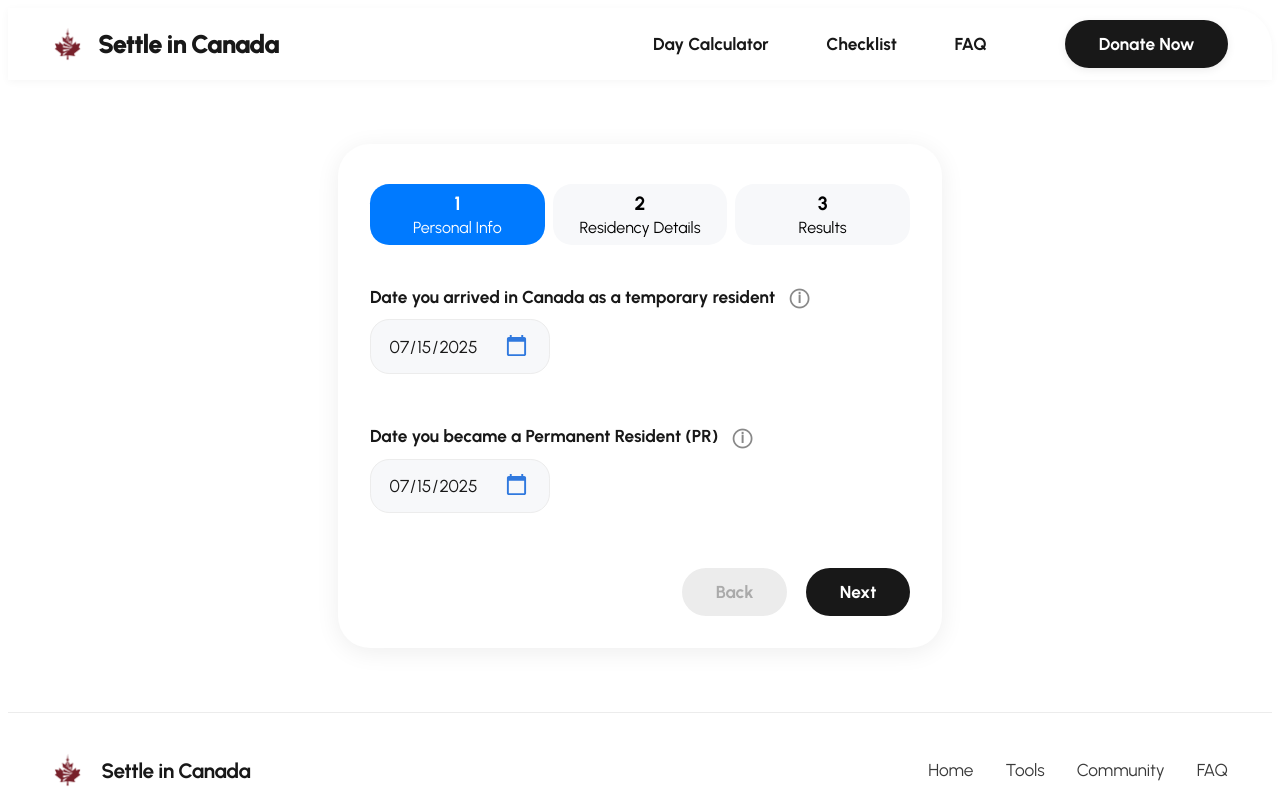
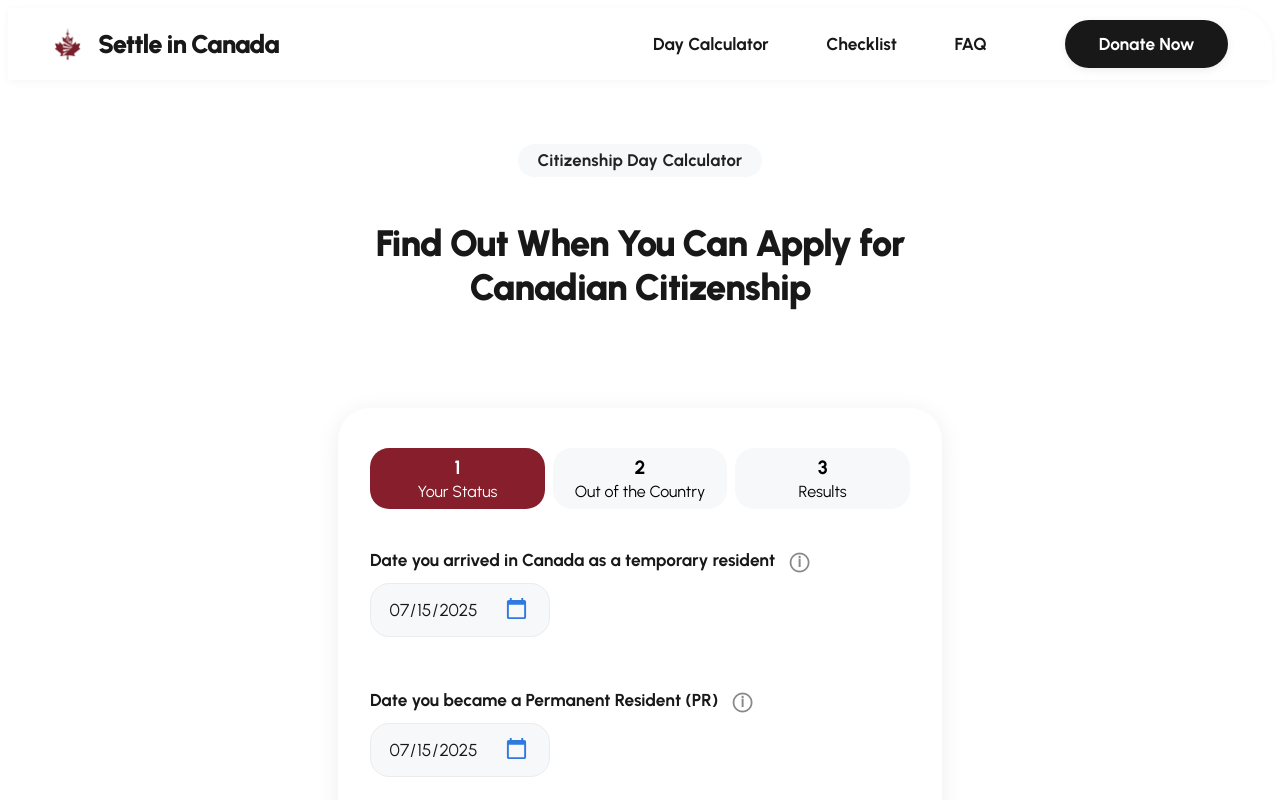
Before and after one commit to NatachaLng/settleincanada, a React (Create React App) app: page /calculator in a window 1280 px wide. Shown: the top 800 px of the page. Built offline with nearby package versions, Linux system fonts and the light colour scheme.

Commit message:
calculator UI update

```diff
--- a/src/components/CalculatorWizard.js
+++ b/src/components/CalculatorWizard.js
@@ -2,8 +2,8 @@ import React, { useState } from 'react';
 import styles from './CalculatorWizard.module.css';
 
 const steps = [
-  'Personal Info',
-  'Residency Details',
+  'Your Status',
+  'Out of the Country',
   'Results',
 ];
 
@@ -69,6 +69,40 @@ const CalculatorWizard = () => {
   }
 
   return (
+    <>
+      <div style={{
+        maxWidth: 540,
+        margin: '4rem auto 0 auto',
+        display: 'flex',
+        flexDirection: 'column',
+        alignItems: 'center',
+      }}>
+        <div style={{
+          display: 'inline-block',
+          background: '#f7f8fa',
+          color: '#222',
+          fontSize: '1.05rem',
+          fontWeight: 600,
+          borderRadius: '2rem',
+          padding: '0.4rem 1.2rem',
+          marginBottom: '1.2rem',
+          textAlign: 'center',
+          letterSpacing: '0.2px',
+        }}>
+          Citizenship Day Calculator
+        </div>
+        <h1 style={{
+          fontFamily: 'Urbanist, Arial, Helvetica, sans-serif',
+          fontWeight: 900,
+          fontSize: '2.3rem',
+          color: '#181818',
+          marginBottom: '2.2rem',
+          textAlign: 'center',
+          letterSpacing: '-1px'
+        }}>
+          Find Out When You Can Apply for Canadian Citizenship
+        </h1>
+      </div>
       <div className={styles.wizardWrap}>
         <div className={styles.stepsNav}>
           {steps.map((label, i) => {
@@ -249,6 +283,7 @@ const CalculatorWizard = () => {
           </button>
         </div>
       </div>
+    </>
   );
 };
 
--- a/src/components/CalculatorWizard.module.css
+++ b/src/components/CalculatorWizard.module.css
@@ -26,7 +26,7 @@
   transition: background 0.2s, color 0.2s;
 }
 .activeStep {
-  background: #007aff;
+  background: #861F2B;
   color: #fff;
 }
 .completedStep {
```
Lines whose indentation alone changed are shown as unchanged.
